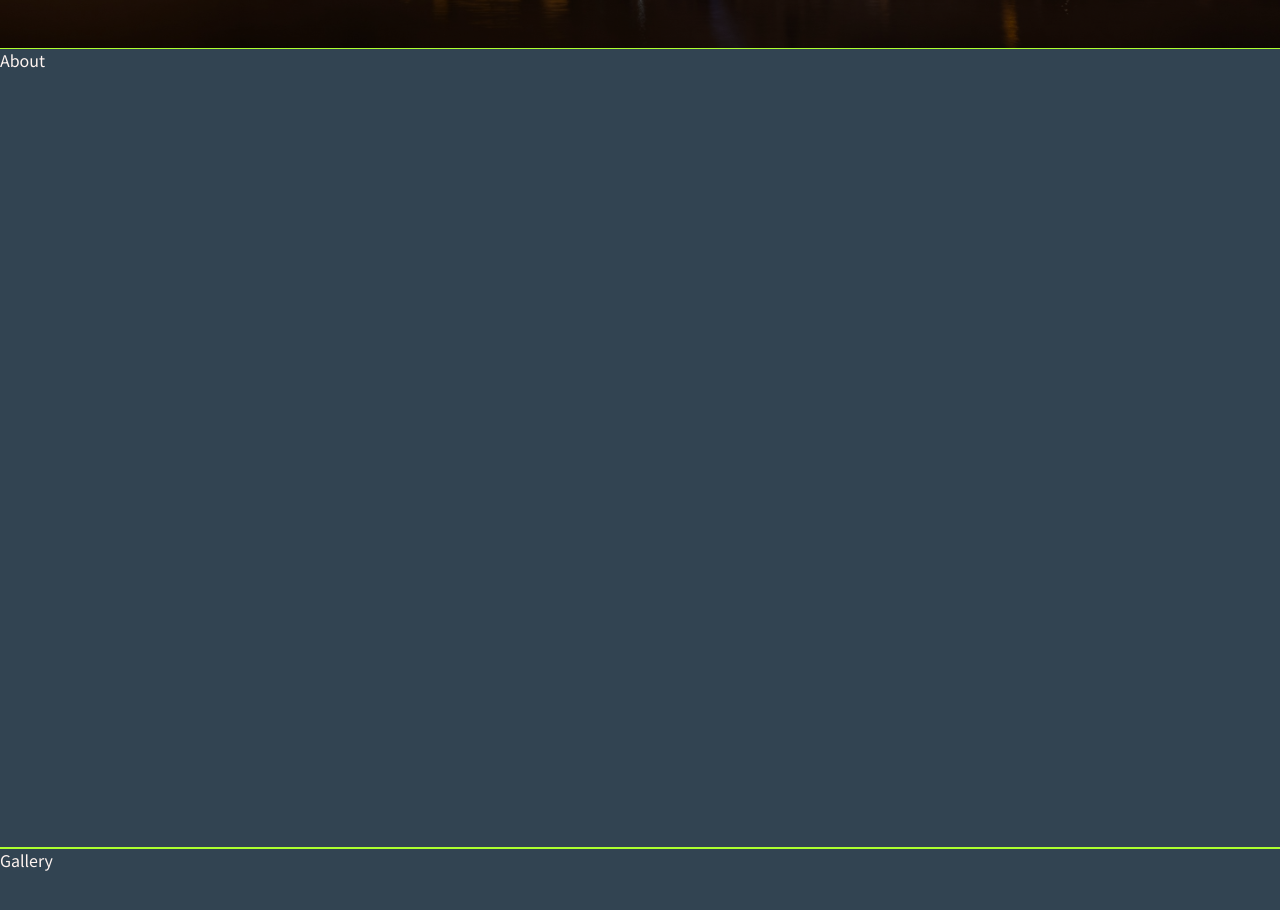
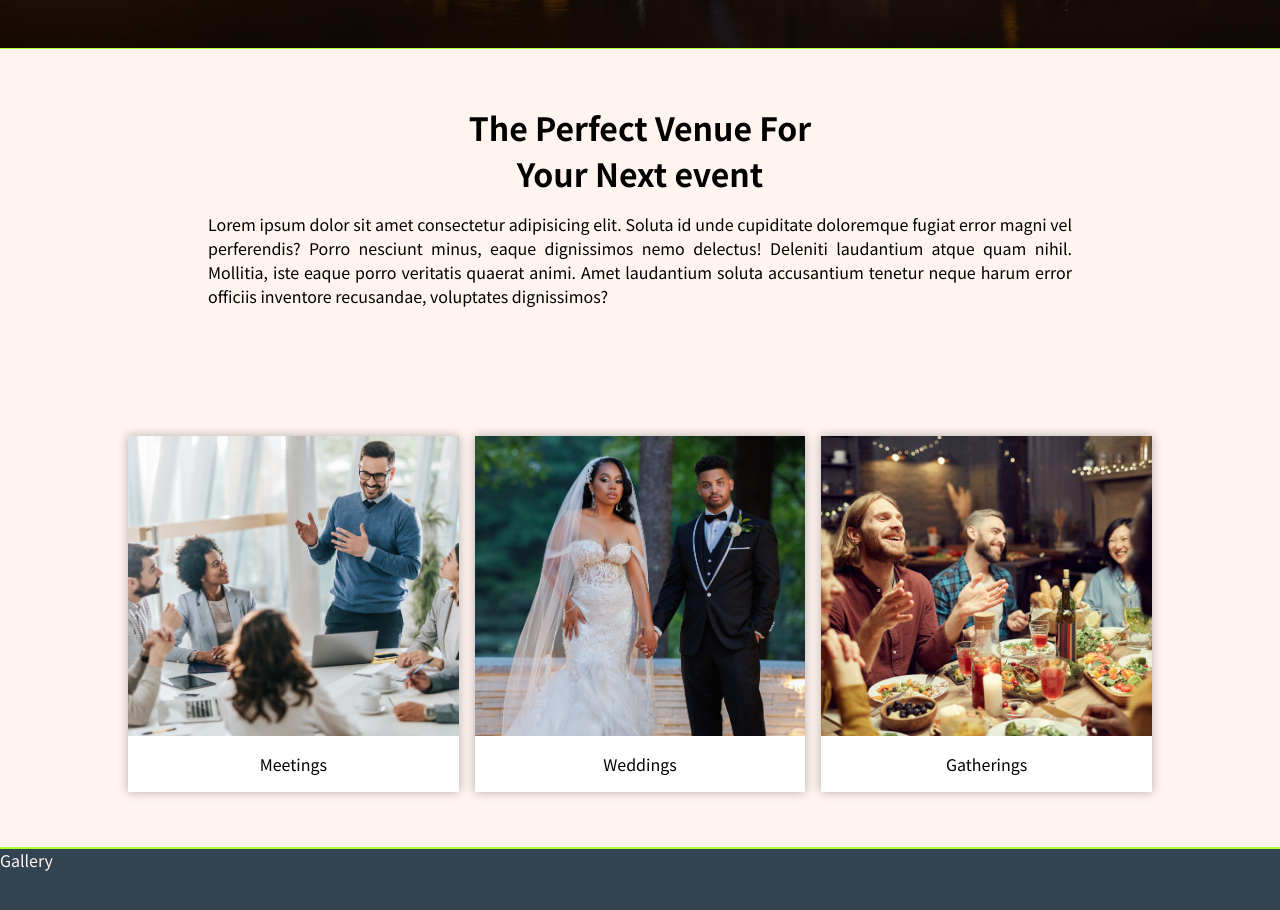
Before and after one commit to sanishjoshi01/CODSOFT, a plain HTML site: page Landing Page/index.html in a window 1280 px wide. Shown: the part 752-1662 px from the top of the page. Drawn offline with Linux system fonts and the light colour scheme.

Commit message:
about section done

```diff
--- /dev/null
+++ b/Landing Page/css/section/about.css
@@ -0,0 +1,51 @@
+.about-content {
+    color: var(--clr-black);
+    background-color: var(--clr-primary);
+    height: inherit;
+    padding-inline: 10%;
+    display: grid;
+    place-items: center;
+}
+
+.detail-group {
+    padding-inline: 5rem;
+}
+
+.detail-group h1 {
+    font-size: 2rem;
+    text-align: center;
+}
+
+.detail-group p {
+    margin-block: 1rem;
+    font-size: 1rem;
+    text-align: justify;
+}
+
+.image-group {
+    display: flex;
+    gap: 1rem;
+}
+
+.image-item {
+    cursor: pointer;
+    flex: 1;
+    background-color: #fff;
+    box-shadow: 0 0 10px 0 rgba(0, 0, 0, 0.3);
+}
+
+.image-item img {
+    width: inherit;
+    height: 300px;
+    object-fit: cover;
+    transition: opacity .3s ease-in-out;
+}
+
+.image-item:hover img {
+    opacity: 0.8;
+}
+
+.image-item p {
+    text-align: center;
+    padding-block: 1rem;
+}
--- a/Landing Page/index.html
+++ b/Landing Page/index.html
@@ -18,6 +18,7 @@
     <!-- SECTION CSS LINKINS  -->
     <link rel="stylesheet" href="./css/section/header.css">
     <link rel="stylesheet" href="./css/section/hero.css">
+    <link rel="stylesheet" href="./css/section/about.css">
 
     <title>Landing Page</title>
 </head>
@@ -57,7 +58,31 @@
             </div>
         </section>
         <section id="about">
-            About
+            <div class="about-content">
+                <div class="detail-group">
+                    <h1>The Perfect Venue For <br>Your Next event</h1>
+                    <p>Lorem ipsum dolor sit amet consectetur adipisicing elit. Soluta id unde cupiditate doloremque
+                        fugiat error magni vel perferendis? Porro nesciunt minus, eaque dignissimos nemo delectus!
+                        Deleniti laudantium atque quam nihil. Mollitia, iste eaque porro veritatis quaerat animi. Amet
+                        laudantium soluta accusantium tenetur neque harum error officiis inventore recusandae,
+                        voluptates dignissimos?</p>
+                </div>
+
+                <div class="image-group">
+                    <div class="image-item">
+                        <img src="images/meetings.jpg" alt="image">
+                        <p>Meetings</p>
+                    </div>
+                    <div class="image-item">
+                        <img src="images/weddings.jpg" alt="image">
+                        <p>Weddings</p>
+                    </div>
+                    <div class="image-item">
+                        <img src="images/gatherings.jpg" alt="image">
+                        <p>Gatherings</p>
+                    </div>
+                </div>
+            </div>
         </section>
 
         <style>
```
Also changed, not shown: Landing Page/images/gatherings.jpg (added), Landing Page/images/meetings.jpg (added), Landing Page/images/weddings.jpg (added).
